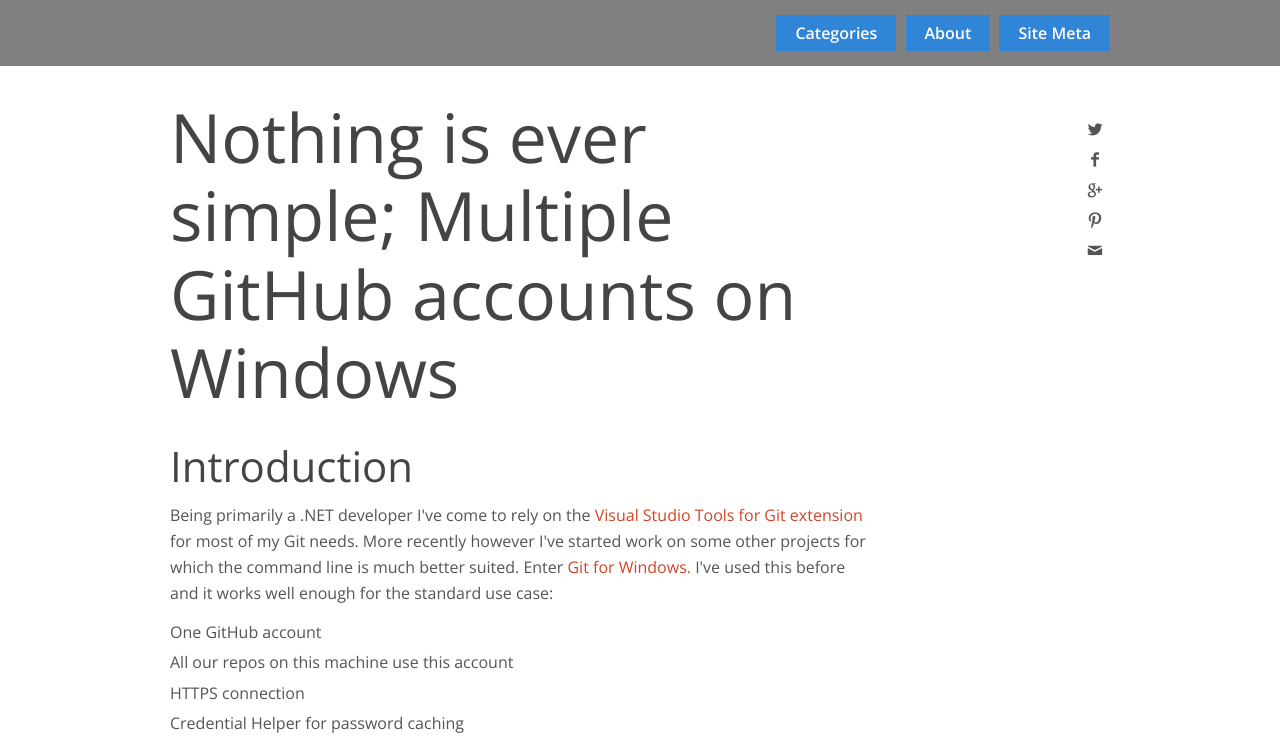
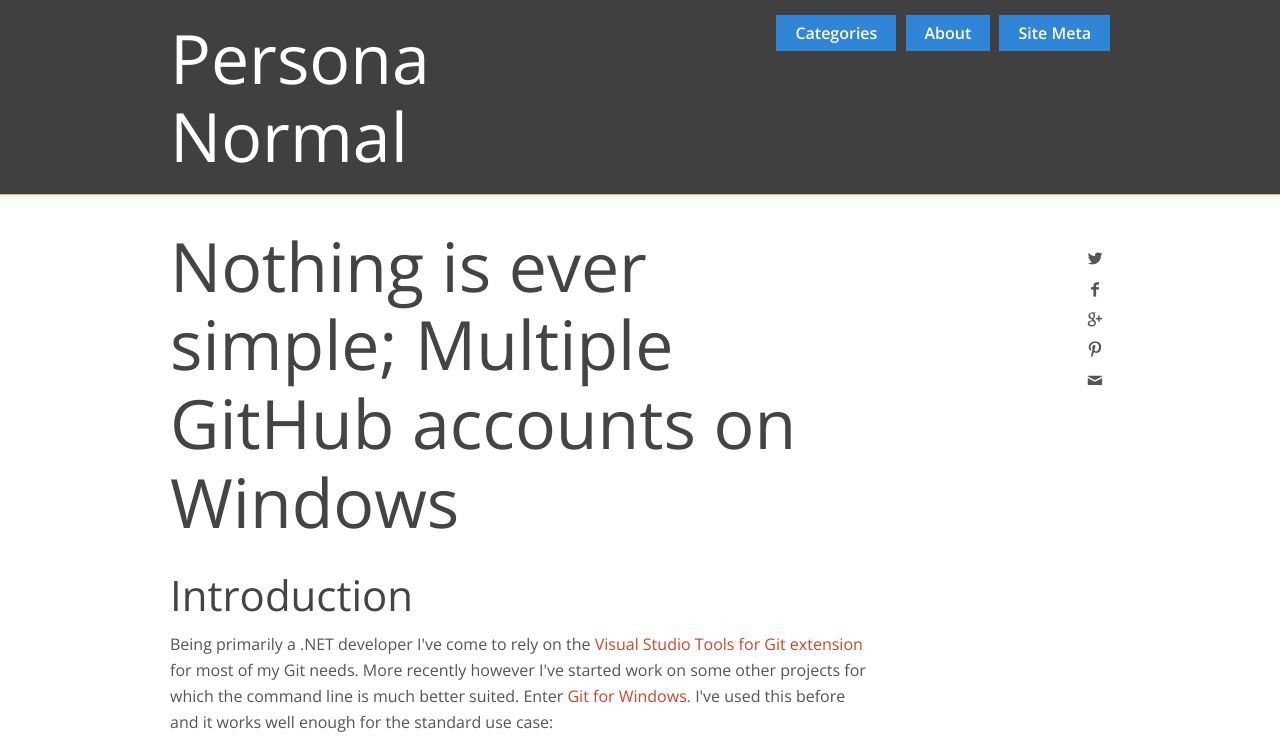
Before and after one commit to personanormal/blog-gumby, a website: page index.html in a window 1280 px wide. Shown: the top 745 px of the page. Drawn offline with nearby package versions, Linux system fonts and the light colour scheme.

Commit message:
added title

```diff
--- a/index.html
+++ b/index.html
@@ -44,9 +44,12 @@
 </head>
 
 <body>
-  <div style="background:grey;">
+  <div style="background:#404040; border-bottom-width:1px; border-bottom-style:solid; border-bottom-color:#FAB839;">
     <div class="row">
-      <div class="twelve columns" >
+      <div class="six columns">
+        <h1 style="color:white;">Persona Normal</h1>
+      </div>
+      <div class="six columns">
         <div style="float:right; padding-top:15px; padding-bottom:15px;">
           <div class="medium primary btn" style="margin-left:5px;"><a href="#">Categories</a></div>
           <div class="medium primary btn" style="margin-left:5px;"><a href="#">About</a></div>
```
Also changed, not shown: x.html (deleted, +0 -1 lines).
